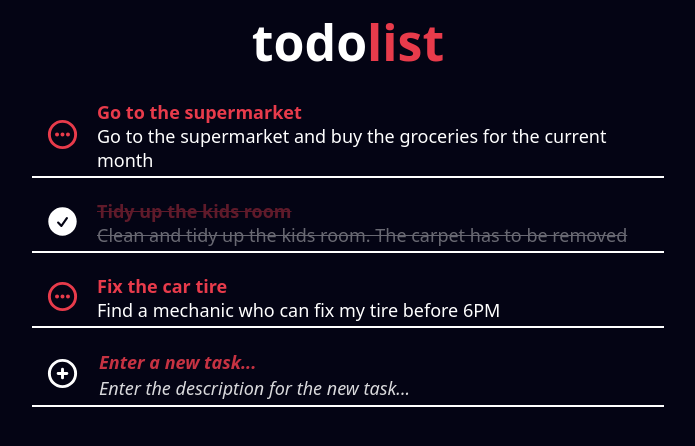
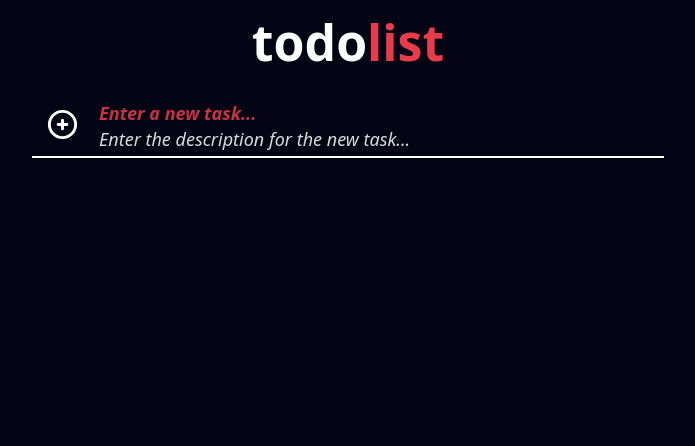
Before and after one commit to r-moret/todolist, a React (Vite) app: page / in a window 1280 px wide. Shown: the top 446 px of the page, without its empty margins (292-987 px from the left). Built offline with nearby package versions, Linux system fonts and the light colour scheme.

Commit message:
add localStorage to save tasks

```diff
--- a/src/components/Task/Task.jsx
+++ b/src/components/Task/Task.jsx
@@ -3,10 +3,16 @@ import "./Task.css"
 import { UncheckedIcon } from "../UncheckedIcon/UncheckedIcon.jsx"
 import { CheckedIcon } from "../CheckedIcon/CheckedIcon.jsx"
 
-export function Task({ title, description, initialIsFinished }) {
-    const [isFinished, setIsFinished] = useState(initialIsFinished)
+export function Task({ index, title, description, isFinished, updateTask }) {
+    const handleIsFinished = () => {
+        const newTask = {
+            title: title,
+            description: description,
+            finished: !isFinished
+        }
 
-    const handleIsFinished = () => setIsFinished(!isFinished)
+        updateTask(newTask, index)
+    }
     const titleClassName = isFinished ? "task-title finished" : "task-title"
     const descriptionClassName = isFinished ? "task-description finished" : "task-description"
 
--- a/src/components/TodoList/TodoList.jsx
+++ b/src/components/TodoList/TodoList.jsx
@@ -3,42 +3,42 @@ import { NewTask } from "../NewTask/NewTask.jsx"
 import "./TodoList.css"
 import { useState } from "react"
 
-const initialTasks = [
-  {
-    title: "Go to the supermarket",
-    description: "Go to the supermarket and buy the groceries for the current month",
-    finished: false,
-  },
-  {
-    title: "Tidy up the kids room",
-    description: "Clean and tidy up the kids room. The carpet has to be removed",
-    finished: true,
-  },
-  {
-    title: "Fix the car tire",
-    description: "Find a mechanic who can fix my tire before 6PM",
-    finished: false,
-  },
-]
+export function TodoList() {
+    const [tasks, setTasks] = useState(() => {
+      const tasksFromStorage = window.localStorage.getItem("tasks")
 
-export function TodoList() {
-    const [tasks, setTasks] = useState(initialTasks)
+      if (tasksFromStorage) return JSON.parse(tasksFromStorage)
+      return []
+    })
 
-    const handleTasks = task => setTasks([...tasks, task])
+    const addTask = task => {
+      const newTasks = [...tasks, task]
+      setTasks(newTasks)
+      window.localStorage.setItem("tasks", JSON.stringify(newTasks))
+    }
+
+    const updateTask = (task, index) => {
+      const newTasks = [...tasks]
+      newTasks[index] = task
+      setTasks(newTasks)
+      window.localStorage.setItem("tasks", JSON.stringify(newTasks))
+    }
 
     return (
         <div className="todolist-container">
             {
-                tasks.map((task) => (
+              tasks.map((task, index) => (
                 <Task
+                    index={index}
                     key={task.title}
                     title={task.title}
                     description={task.description}
-                    initialIsFinished={task.finished}
-                />)
-                )
+                    isFinished={task.finished}
+                    updateTask={updateTask}
+                />
+              ))
             }
-            <NewTask addTask={handleTasks}/>
+            <NewTask addTask={addTask}/>
         </div>
     )
 }
```
